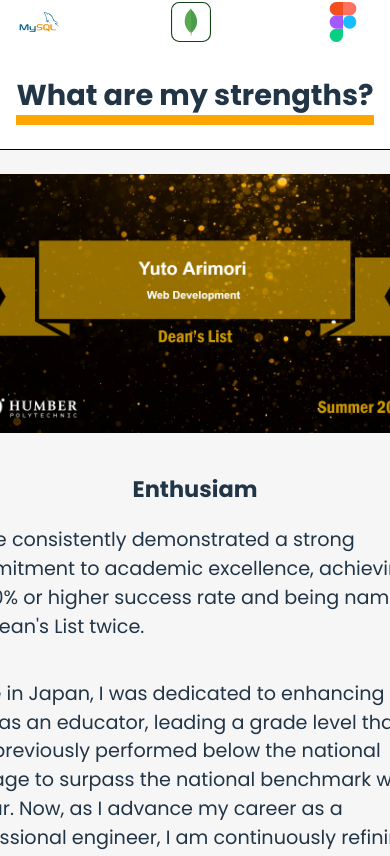
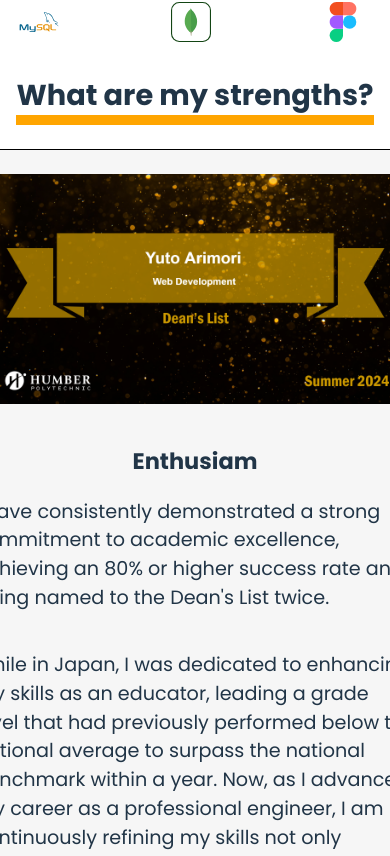
Before and after one commit to Yuto-A2/myPortfolio, a React (Vite) app in the folder portfolio/frontend/: page / in a window 390 px wide. Shown: the part 978-1834 px from the top of the page. Built offline with nearby package versions, Linux system fonts and the light colour scheme; no server answers.

Commit message:
fixed pc screen design

```diff
--- a/portfolio/frontend/src/components/Home.css
+++ b/portfolio/frontend/src/components/Home.css
@@ -4,23 +4,25 @@
 body {
     display: flex;
     justify-content: center;
+    align-items: center;
     font-family: Poppins, Arial, Helvetica, sans-serif;
     font-size: 1.2rem;
     margin: 0;
     padding: 0;
-    max-width: 1200px;
+    width: 100%;
+    /* max-width: 1200px; */
     overflow-x: hidden;
 }
 
-@media screen and (max-width: 430px) {
+@media screen and (max-width: 431px) {
     body {
-        max-width: 100%;
+        max-width: 431px;
     }
 }
 
 @media screen and (max-width: 820px) {
     body {
-        max-width: 100%;
+        max-width: 820px;
     }
 }
 
@@ -281,7 +283,9 @@ body {
     overflow-y: auto;
 }
 
-  .modalBox p, .languageBox, .modalBox h3 {
+.modalBox p,
+.languageBox,
+.modalBox h3 {
     padding: 4px 16px;
 }
 
@@ -306,6 +310,7 @@ body {
 .close:hover {
     color: red;
 }
+
 @media screen and (max-width: 431px) {
     .close {
         top: 1%;
--- a/portfolio/frontend/src/components/Studied/Studied.css
+++ b/portfolio/frontend/src/components/Studied/Studied.css
@@ -20,6 +20,9 @@
 
 .studyContainer {
     display: flex;
+    justify-content: center;
+    align-items: center;
+    margin: 5%;
     border: 1px solid black;
     margin-top: 24px;
     background-color: #f6f6f6;
--- a/portfolio/frontend/src/index.css
+++ b/portfolio/frontend/src/index.css
@@ -24,9 +24,6 @@ a:hover {
 
 body {
   margin: 0;
-  display: flex;
-  justify-content: center;
-  align-items: center;
 }
 
 h1 {
```
Lines whose indentation alone changed are shown as unchanged.
